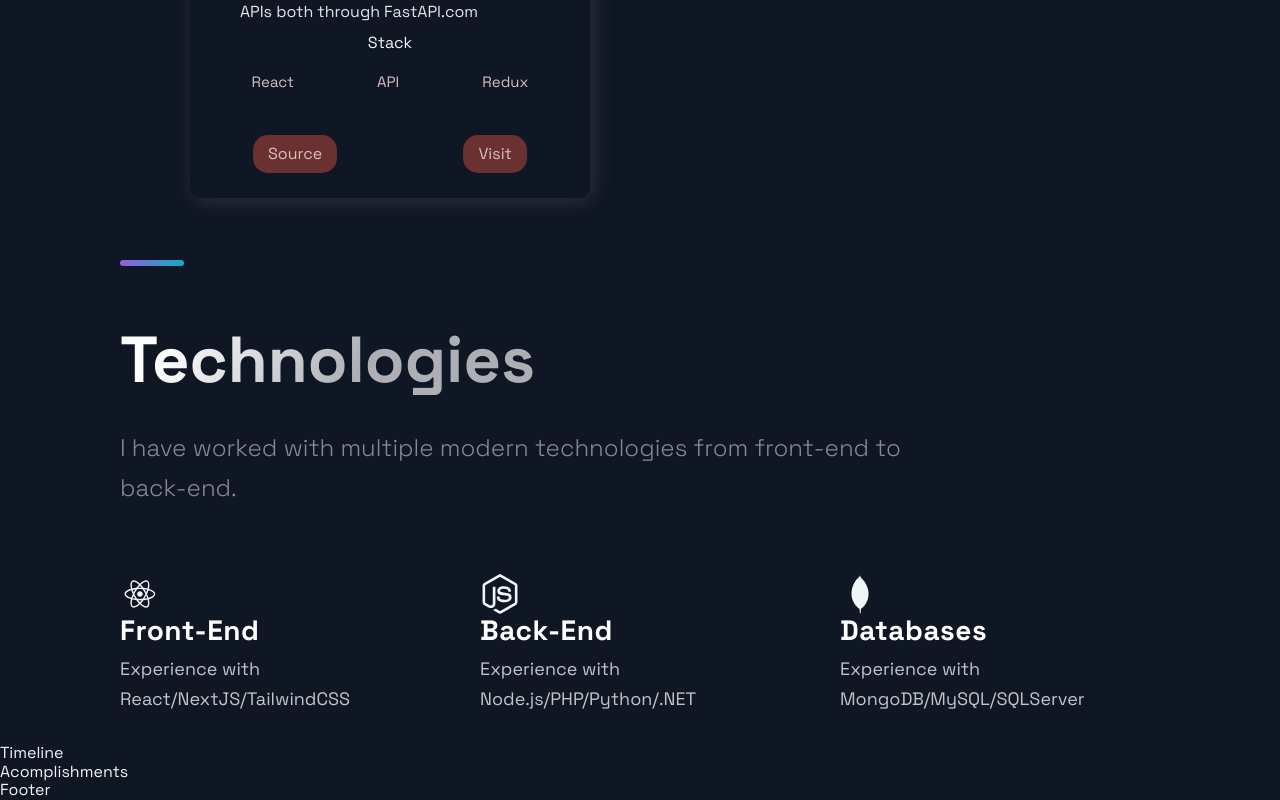
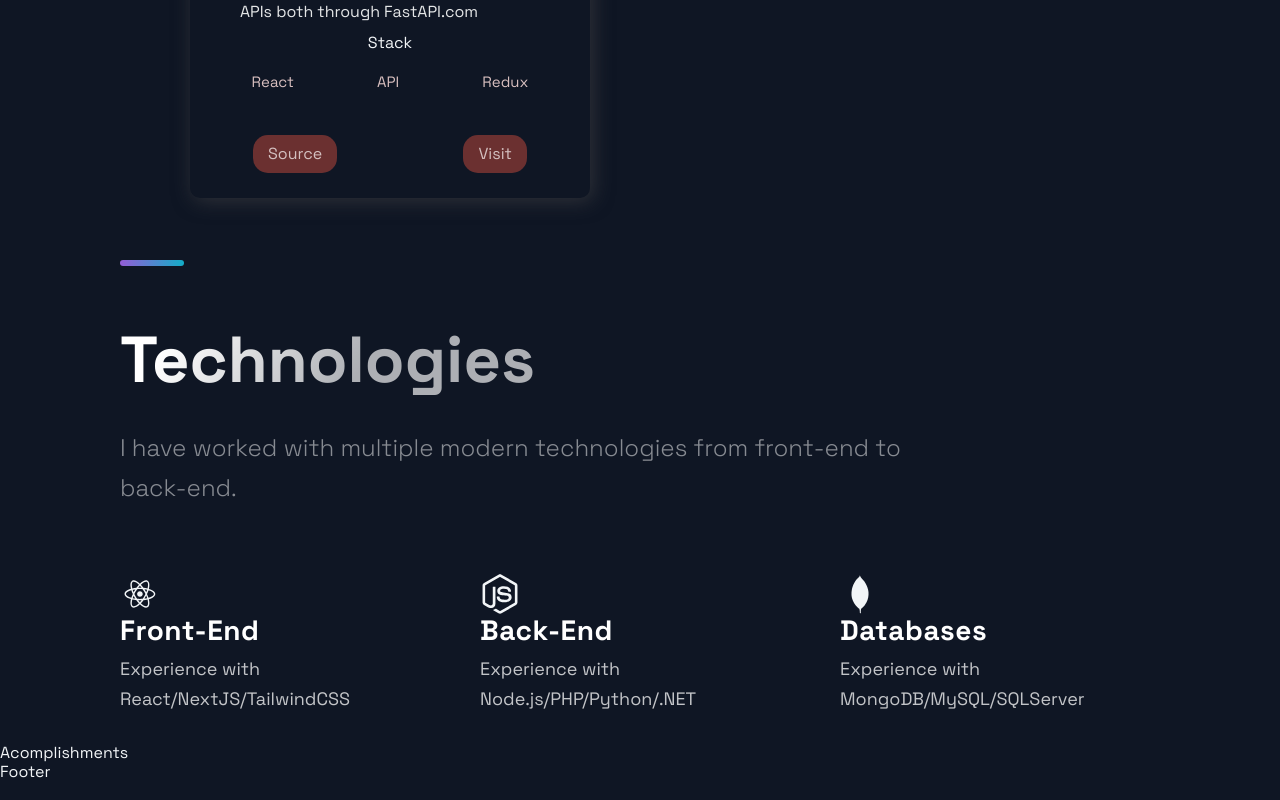
Before and after one commit to sagarsubedi/portfolio_next, a Next.js app: page / in a window 1280 px wide. Shown: the part 2040-2840 px from the top of the page. Built offline with nearby package versions, Linux system fonts and the light colour scheme.

Commit message:
refactor: corrected mispelled folder name

```diff
--- a/src/components/TimeLine/TimeLine.js
+++ b/src/components/TimeLine/TimeLine.js
@@ -44,7 +44,7 @@ const Timeline = () => {
 
   return (
     <div>
-      Timeline
+
     </div>
   );
 };
--- a/src/pages/index.js
+++ b/src/pages/index.js
@@ -1,5 +1,5 @@
 import Acomplishments from '../components/Acomplishments/Acomplishments';
-import BgAnimation from '../components/BackgrooundAnimation/BackgroundAnimation';
+import BgAnimation from '../components/BackgroundAnimation/BackgroundAnimation';
 import Hero from '../components/Hero/Hero';
 import Projects from '../components/Projects/Projects';
 import Technologies from '../components/Technologies/Technologies';
```
Also changed, not shown: src/components/BackgroundAnimation/BackgroundAnimation.js (renamed from src/components/BackgrooundAnimation/BackgroundAnimation.js).
